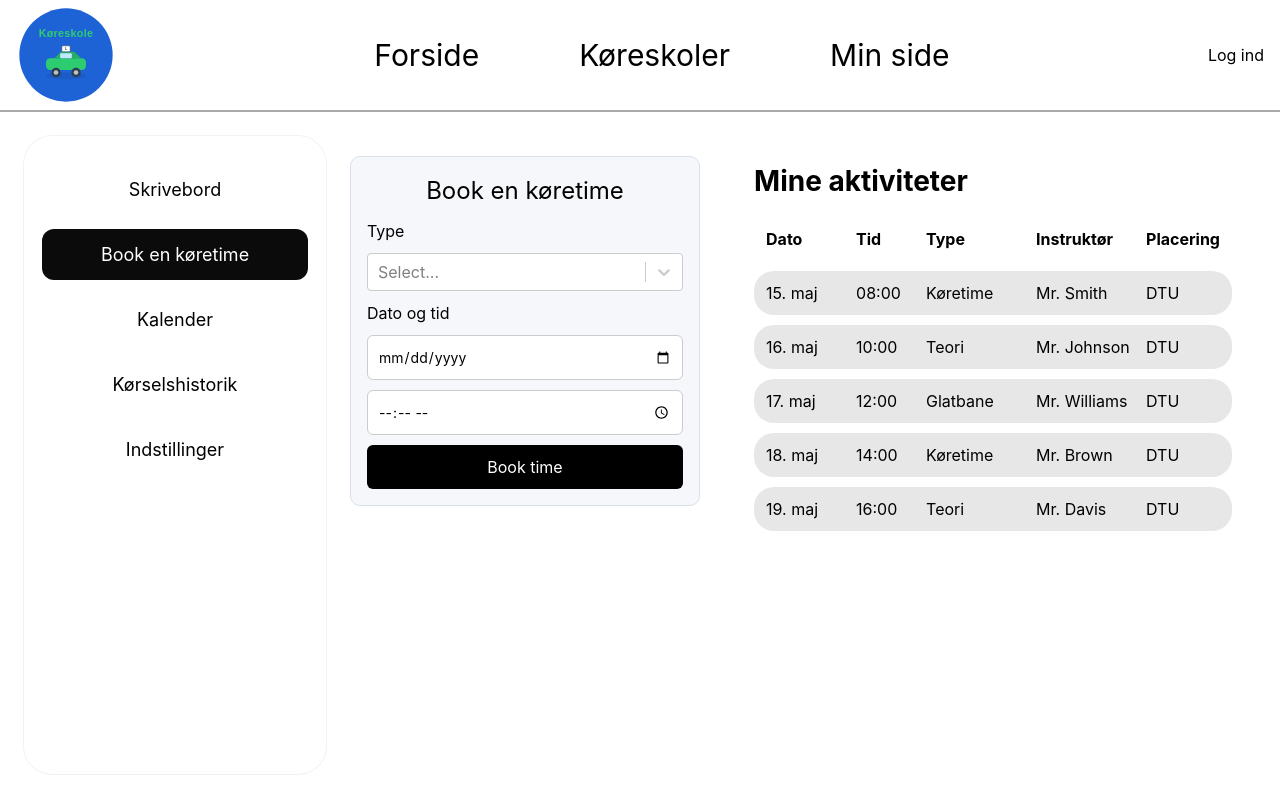
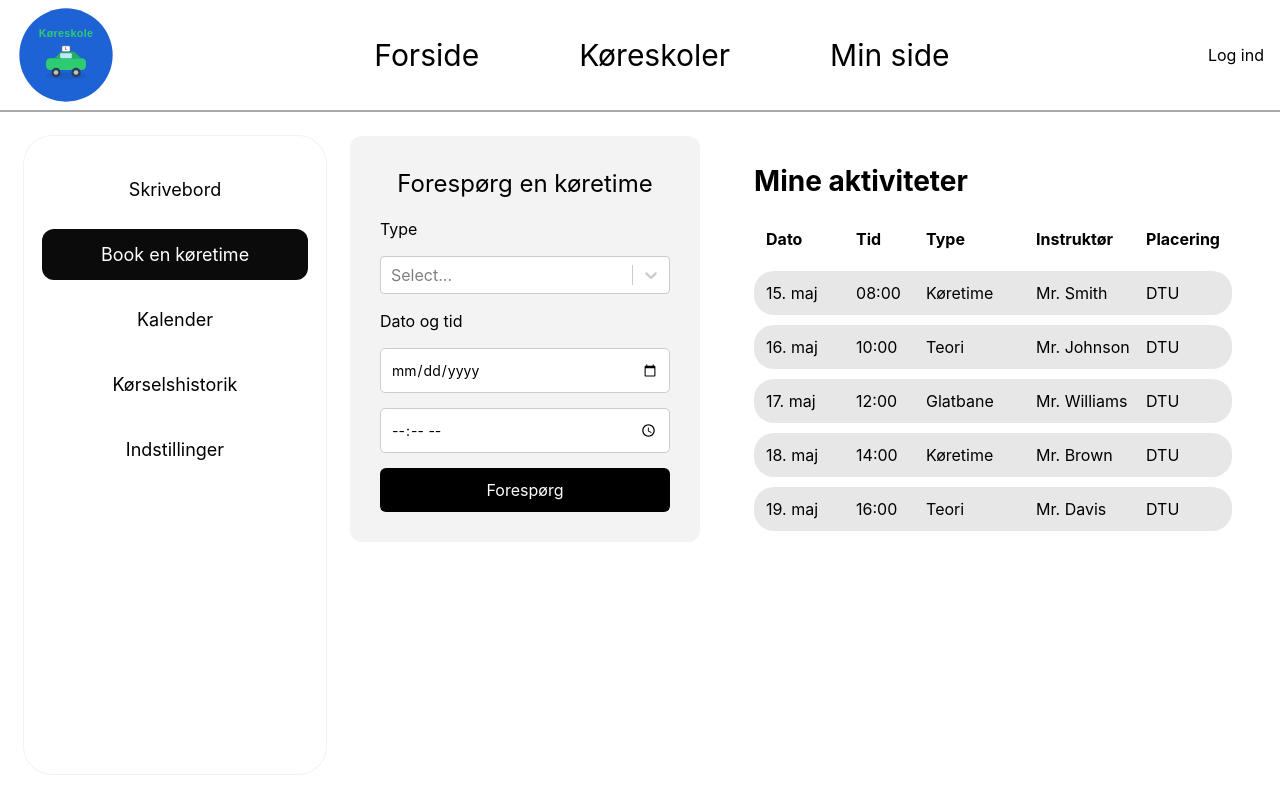
Before and after one commit to RATCM/DrivingSchoolWebsite, a React (Create React App) app: page /min_side in a window 1280 px wide. Both pictures are taken after a click on the button "Book en køretime". Built offline with nearby package versions, Linux system fonts and the light colour scheme.

Commit message:
Cleanup in two files

```diff
--- a/src/components/MinSide/booking/Booking.tsx
+++ b/src/components/MinSide/booking/Booking.tsx
@@ -3,12 +3,17 @@ import Select from "react-select";
 import "./Booking.css";
 
 
+function handleclick() {
+    alert("Forespørgsel sendt!");
+}
+
 function Booking() {
     const options = [
-        { value: 'nat', label: 'Natkørsel' },
+        //{ value: 'nat', label: 'Natkørsel' },
+        { value: 'drivinglesson', label: 'Køretime' },
         { value: 'bane', label: 'Banekørsel' },
         { value: 'glatbane', label: 'Glatbane' },
-        { value: 'motorvej', label: 'Motorvejskørsel' },
+        //{ value: 'motorvej', label: 'Motorvejskørsel' },
         { value: 'firstaid', label: 'Førstehjælp' },
         { value: 'teoritest', label: 'Teoriprøve' },
         { value: 'drivingtest', label: 'Køreprøve' }
@@ -17,7 +22,7 @@ function Booking() {
 
 
             <div className="booking-box">
-                <h1>Book en køretime</h1>
+                <h1>Forespørg en køretime</h1>
                 <h2>Type</h2>
 
                 <Select options={options} />
@@ -34,8 +39,8 @@ function Booking() {
                     placeholder="Tid"
                     className="booking-input"
                 />
-                <button className="booking-button">
-                    Book time
+                <button className="booking-button"onClick={() => {handleclick()}}>
+                    Forespørg
                 </button>
 
 
--- a/src/components/MinSide/kalender/Kalender.css
+++ b/src/components/MinSide/kalender/Kalender.css
@@ -121,42 +121,6 @@
     white-space: nowrap;
 }
 
-.booking-box {
-    margin-top: 20px;
-    padding: 16px;
-    border-radius: 10px;
-    background: #f5f7fa;
-    border: 1px solid #d9e1ea;
-    display: flex;
-    flex-direction: column;
-    gap: 10px;
-}
-
-.booking-box input {
-    padding: 10px;
-    border: 1px solid #ccc;
-    border-radius: 6px;
-    font-size: 14px;
-}
-
-.booking-actions {
-    display: flex;
-    gap: 10px;
-}
-
-.booking-actions button {
-    padding: 10px 14px;
-    border: none;
-    border-radius: 6px;
-    cursor: pointer;
-    background: #1976d2;
-    color: white;
-}
-
-.booking-actions button:last-child {
-    background: #777;
-}
-
 .selected-day-appointments {
     margin-top: 10px;
 }
```
